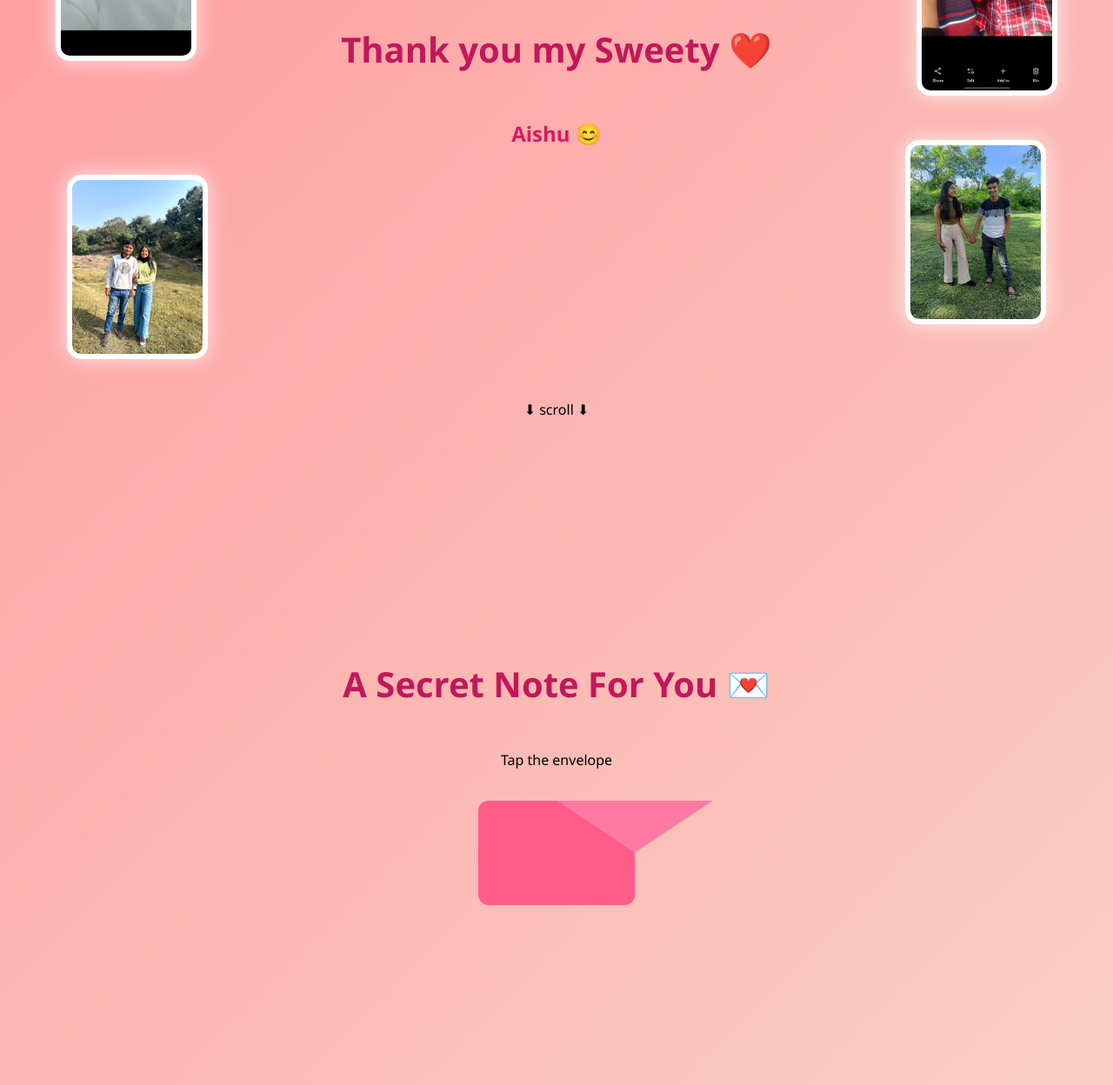
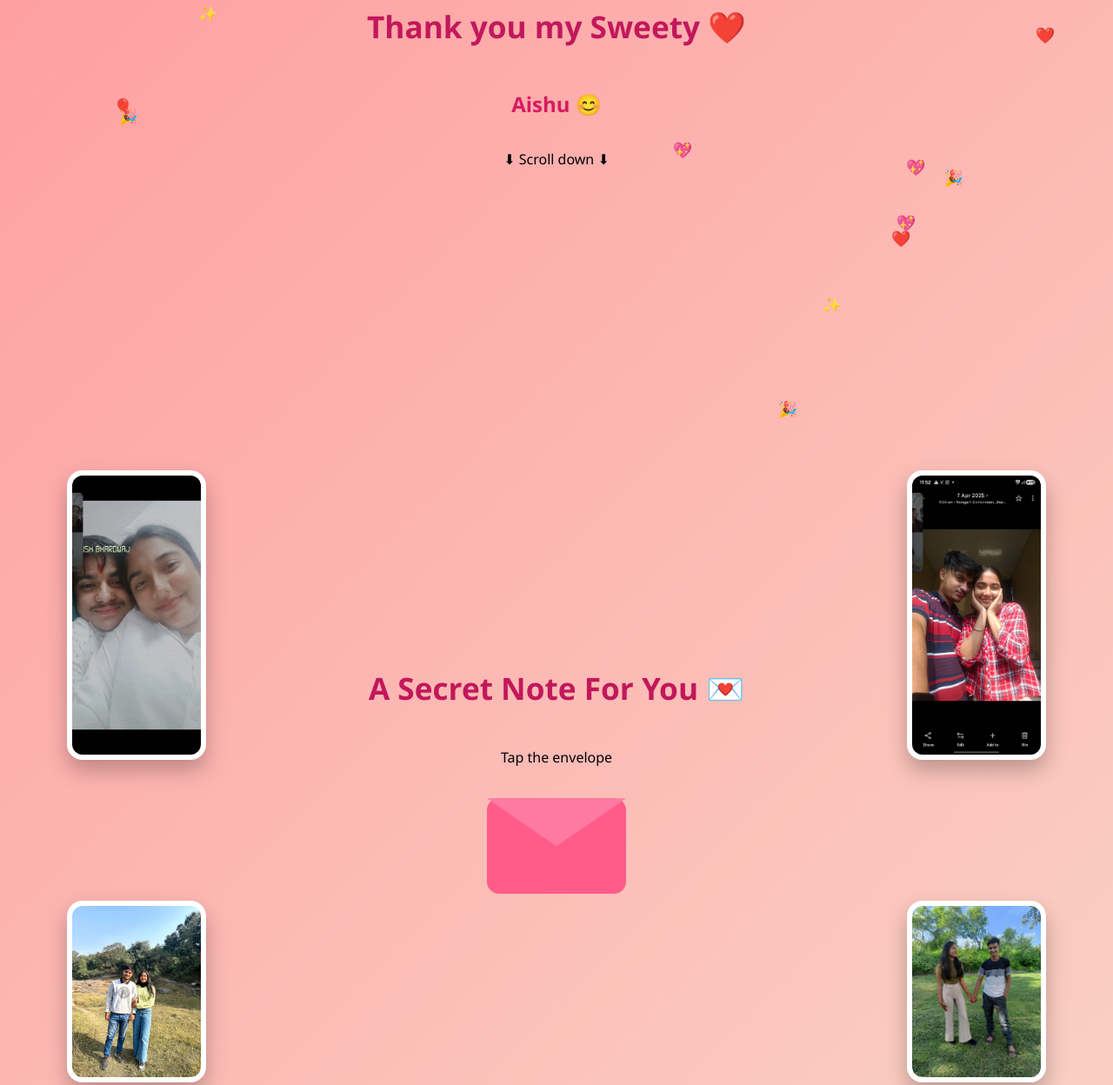
Before and after one commit to creativeboy005-collab/My-Sweete, a plain HTML site: page index.html in a window 1280 px wide. Shown: the part 307-1555 px from the top of the page at 87% size. Drawn offline with Linux system fonts and the light colour scheme.

Commit message:
Update index.html

```diff
--- a/index.html
+++ b/index.html
@@ -6,6 +6,8 @@
 <meta name="viewport" content="width=device-width, initial-scale=1.0">
 
 <style>
+*{box-sizing:border-box}
+
 html,body{
   margin:0;
   padding:0;
@@ -15,59 +17,50 @@ html,body{
   scroll-behavior:smooth;
 }
 
+/* SECTION */
 section{
   min-height:100vh;
+  padding:40px 16px;
   display:flex;
   flex-direction:column;
   justify-content:center;
   align-items:center;
   text-align:center;
   position:relative;
+  z-index:2;
 }
 
-h1{
-  color:#c2185b;
-  font-size:2.5rem;
-}
-
-h2{
-  color:#d81b60;
-}
-
-.scroll-hint{
-  position:absolute;
-  bottom:20px;
-  animation:bounce 1.5s infinite;
-}
-
-@keyframes bounce{
-  0%,100%{transform:translateY(0)}
-  50%{transform:translateY(10px)}
-}
+h1{color:#c2185b;font-size:2.2rem}
+h2{color:#d81b60}
 
 /* BACKGROUND PHOTOS */
-.bg-photo{
-  position:fixed;
-  width:150px;
-  border-radius:16px;
-  padding:6px;
-  background:white;
-  box-shadow:0 15px 30px rgba(0,0,0,.25);
-  animation:glow 3s infinite;
+.bg-wrap{
+  position:absolute;
+  inset:0;
+  pointer-events:none;
   z-index:1;
 }
 
-@keyframes glow{
-  0%,100%{box-shadow:0 0 15px rgba(255,255,255,.6)}
-  50%{box-shadow:0 0 35px rgba(255,255,255,.9)}
+.bg-photo{
+  position:absolute;
+  width:120px;
+  max-width:35vw;
+  border-radius:18px;
+  padding:6px;
+  background:white;
+  box-shadow:0 12px 25px rgba(0,0,0,.25);
+}
+
+@media (min-width:768px){
+  .bg-photo{width:160px}
 }
 
 /* ENVELOPE */
 .envelope{
-  width:180px;
-  height:120px;
+  width:160px;
+  height:110px;
   background:#ff5c8a;
-  border-radius:12px;
+  border-radius:14px;
   position:relative;
   cursor:pointer;
   margin:20px auto;
@@ -76,11 +69,9 @@ h2{
 .envelope::before{
   content:"";
   position:absolute;
-  width:100%;
-  height:100%;
+  inset:0;
   background:#ff7aa2;
   clip-path:polygon(0 0,50% 50%,100% 0);
-  top:0;
   transition:.6s;
 }
 
@@ -89,28 +80,30 @@ h2{
   opacity:0;
 }
 
-/* MESSAGE CARD */
+/* CARD */
 .card{
   display:none;
   background:white;
-  padding:30px;
-  border-radius:20px;
-  width:85%;
+  padding:26px;
+  border-radius:22px;
+  width:100%;
   max-width:420px;
-  box-shadow:0 25px 50px rgba(0,0,0,.3);
+  box-shadow:0 25px 45px rgba(0,0,0,.3);
   animation:pop .5s ease;
 }
 
 @keyframes pop{
-  from{transform:scale(.8);opacity:0}
+  from{transform:scale(.85);opacity:0}
   to{transform:scale(1);opacity:1}
 }
 
 /* BUTTONS */
 .buttons{
   display:flex;
-  gap:20px;
-  margin-top:20px;
+  justify-content:center;
+  gap:16px;
+  margin-top:18px;
+  flex-wrap:wrap;
 }
 
 button{
@@ -121,29 +114,26 @@ button{
   cursor:pointer;
 }
 
-#yesBtn{
-  background:#ff4081;
-  color:white;
-}
-
-#noBtn{
-  background:white;
-}
+#yesBtn{background:#ff4081;color:white}
+#noBtn{background:white;position:relative}
 
 /* KISS IMAGE */
 #kiss{
   display:none;
   margin-top:20px;
   width:220px;
+  max-width:80%;
   border-radius:20px;
 }
 
-/* RAIN */
+/* FLOATING EMOJI RAIN */
 .fall{
   position:fixed;
   top:-20px;
   font-size:18px;
   animation:fall linear infinite;
+  z-index:0;
+  pointer-events:none;
 }
 
 @keyframes fall{
@@ -154,12 +144,6 @@ button{
 
 <body>
 
-<!-- BACKGROUND PHOTOS -->
-<img src="bg1.jpg" class="bg-photo" style="top:5%;left:5%">
-<img src="bg2.jpg" class="bg-photo" style="top:10%;right:5%">
-<img src="bg3.jpg" class="bg-photo" style="bottom:10%;left:6%">
-<img src="bg4.jpg" class="bg-photo" style="bottom:15%;right:6%">
-
 <!-- MUSIC -->
 <audio id="bgm" src="love.mp3" loop></audio>
 
@@ -167,31 +151,41 @@ button{
 <section>
   <h1>Thank you my Sweety ❤️</h1>
   <h2>Aishu 😊</h2>
-  <div class="scroll-hint">⬇ scroll ⬇</div>
+  <p>⬇ Scroll down ⬇</p>
 </section>
 
 <!-- PAGE 2 -->
 <section>
+
+  <!-- BACKGROUND PHOTOS -->
+  <div class="bg-wrap">
+    <img src="bg1.jpg" class="bg-photo" style="top:6%;left:6%">
+    <img src="bg2.jpg" class="bg-photo" style="top:6%;right:6%">
+    <img src="bg3.jpg" class="bg-photo" style="bottom:6%;left:6%">
+    <img src="bg4.jpg" class="bg-photo" style="bottom:6%;right:6%">
+  </div>
+
   <h1>A Secret Note For You 💌</h1>
   <p>Tap the envelope</p>
 
   <div class="envelope" onclick="openEnvelope()"></div>
 
   <div class="card" id="card">
-    <h2>Will you be my Valentine? 💖</h2>
+    <h2>Sweety 😊<br>Will you be my Valentine? 💖</h2>
 
     <div class="buttons">
       <button id="yesBtn" onclick="yes()">YES 💘</button>
-      <button id="noBtn" onmouseover="run()">NO 🙈</button>
+      <button id="noBtn" onmouseenter="run()">NO 🙈</button>
     </div>
 
     <img src="kiss.jpg" id="kiss">
     <h2 id="final" style="display:none;">Aishu ❤️ Forever & Ever 🔒</h2>
   </div>
+
 </section>
 
 <script>
-/* MUSIC AUTOPLAY */
+/* MUSIC */
 document.body.addEventListener("click",()=>{
   const m=document.getElementById("bgm");
   m.volume=0;
@@ -216,25 +210,26 @@ function openEnvelope(){
 function run(){
   const n=document.getElementById("noBtn");
   n.style.position="absolute";
-  n.style.left=Math.random()*70+"%";
-  n.style.top=Math.random()*70+"%";
+  n.style.left=Math.random()*60+"%";
+  n.style.top=Math.random()*60+"%";
 }
 
 /* YES */
 function yes(){
   document.getElementById("kiss").style.display="block";
   document.getElementById("final").style.display="block";
+}
 
-  for(let i=0;i<40;i++){
-    let e=document.createElement("div");
-    e.className="fall";
-    e.innerHTML=["❤️","🎈","✨","🎉"][Math.floor(Math.random()*4)];
-    e.style.left=Math.random()*100+"vw";
-    e.style.animationDuration=2+Math.random()*4+"s";
-    document.body.appendChild(e);
-    setTimeout(()=>e.remove(),6000);
-  }
-}
+/* CONTINUOUS FLOATING HEARTS & BALLOONS */
+setInterval(()=>{
+  let e=document.createElement("div");
+  e.className="fall";
+  e.innerHTML=["❤️","🎈","✨","💖","🎉"][Math.floor(Math.random()*5)];
+  e.style.left=Math.random()*100+"vw";
+  e.style.animationDuration=3+Math.random()*4+"s";
+  document.body.appendChild(e);
+  setTimeout(()=>e.remove(),7000);
+},300);
 </script>
 
 </body>
```
